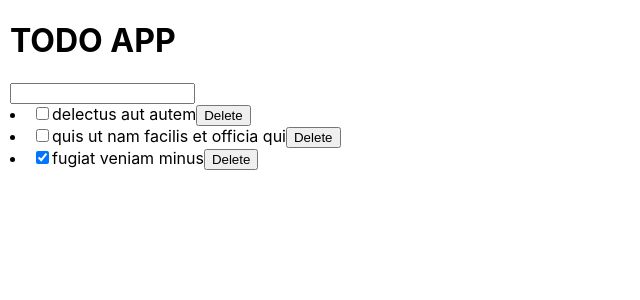
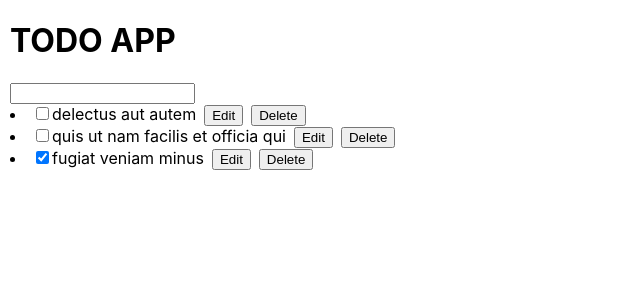
Before and after one commit to AlesiaCikalleshi/todo-app, a React (Create React App) app in the folder todo-app/: page / in a window 1280 px wide. Shown: the top 300 px of the page, without its empty margins (0-640 px from the left). Built offline with nearby package versions, Linux system fonts and the light colour scheme.

Commit message:
delete function added

```diff
--- a/todo-app/src/App.js
+++ b/todo-app/src/App.js
@@ -4,7 +4,7 @@ import { useReducer } from "react";
 import ToDoList from './ToDoList';
 
 
-function tasksReducer(tasks, action){
+function tasksReducer(tasks, action) {
   switch (action.type) {
     case 'ADD_TODO':
       return [
@@ -21,8 +21,12 @@ function tasksReducer(tasks, action){
         {
 
         }
-      ]
-    default:
+      ];
+    case 'DELETE_TODO':
+
+      return tasks.filter(task => task.id !== action.taskId)
+
+        default:
       return tasks;
 
   }
@@ -33,12 +37,12 @@ function App() {
   const [tasks, dispatch] = useReducer(tasksReducer, initialData);
   return (
     <>
-   <h1>
-    TODO APP
-   </h1>
-   <AddToDo dispatch={dispatch}/>
-   <ToDoList tasks={tasks}/>
-   </>
+      <h1>
+        TODO APP
+      </h1>
+      <AddToDo dispatch={dispatch} />
+      <ToDoList tasks={tasks} dispatch={dispatch}/>
+    </>
   );
 }
 
--- a/todo-app/src/ToDoList.js
+++ b/todo-app/src/ToDoList.js
@@ -1,4 +1,4 @@
-export default function ToDoList({tasks}) {
+export default function ToDoList({tasks, dispatch}) {
     return (
         <>
             {tasks.map(task =>
@@ -6,9 +6,19 @@ export default function ToDoList({tasks}) {
                     <input type="checkbox" checked={task.completed}/>
                     {task.text}
 
-                    <button>
+                    <button style={{marginLeft: 8}}>
+                        Edit
+                    </button>
+
+                    <button style={{marginLeft: 8}}
+                    onClick={ () =>
+                        dispatch({
+                            type:'DELETE_TODO', taskId: task.id
+                        })
+                    }>
                         Delete
                     </button>
+
                 </li>
             )
 
```
